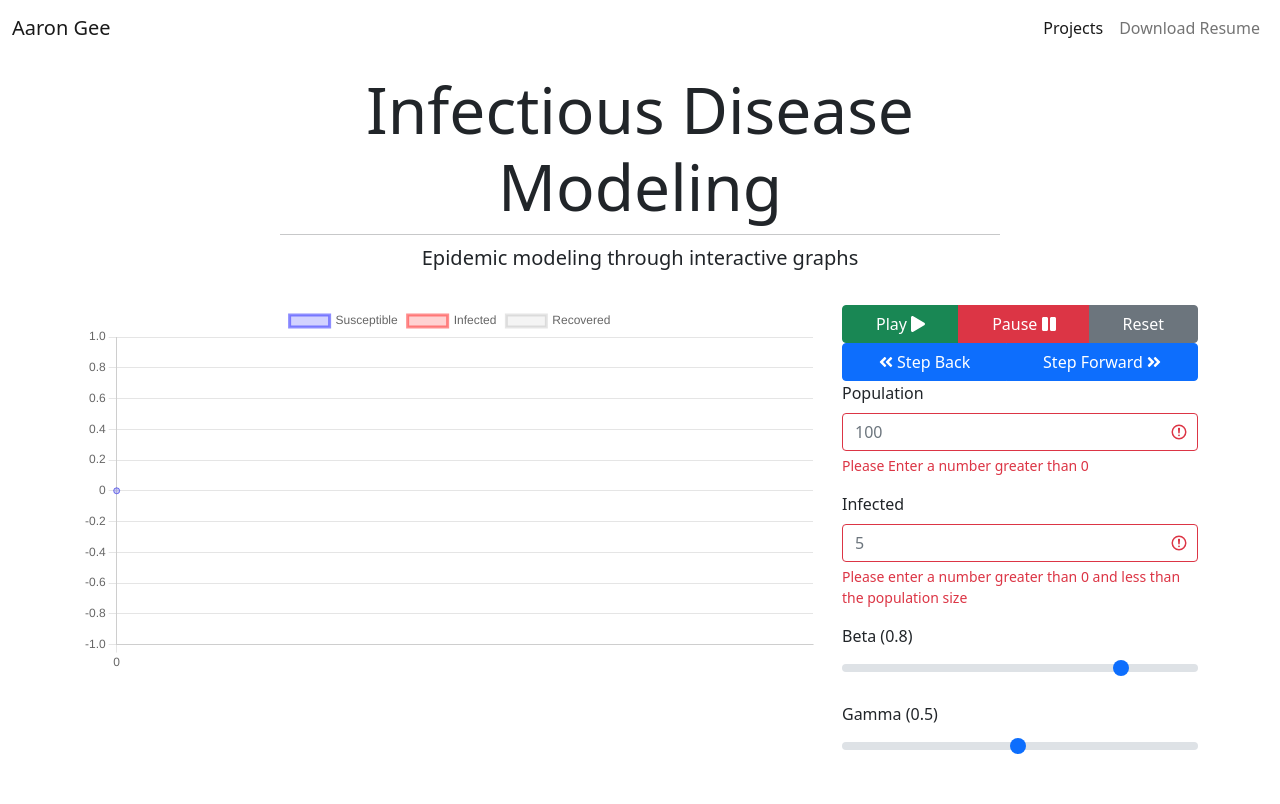
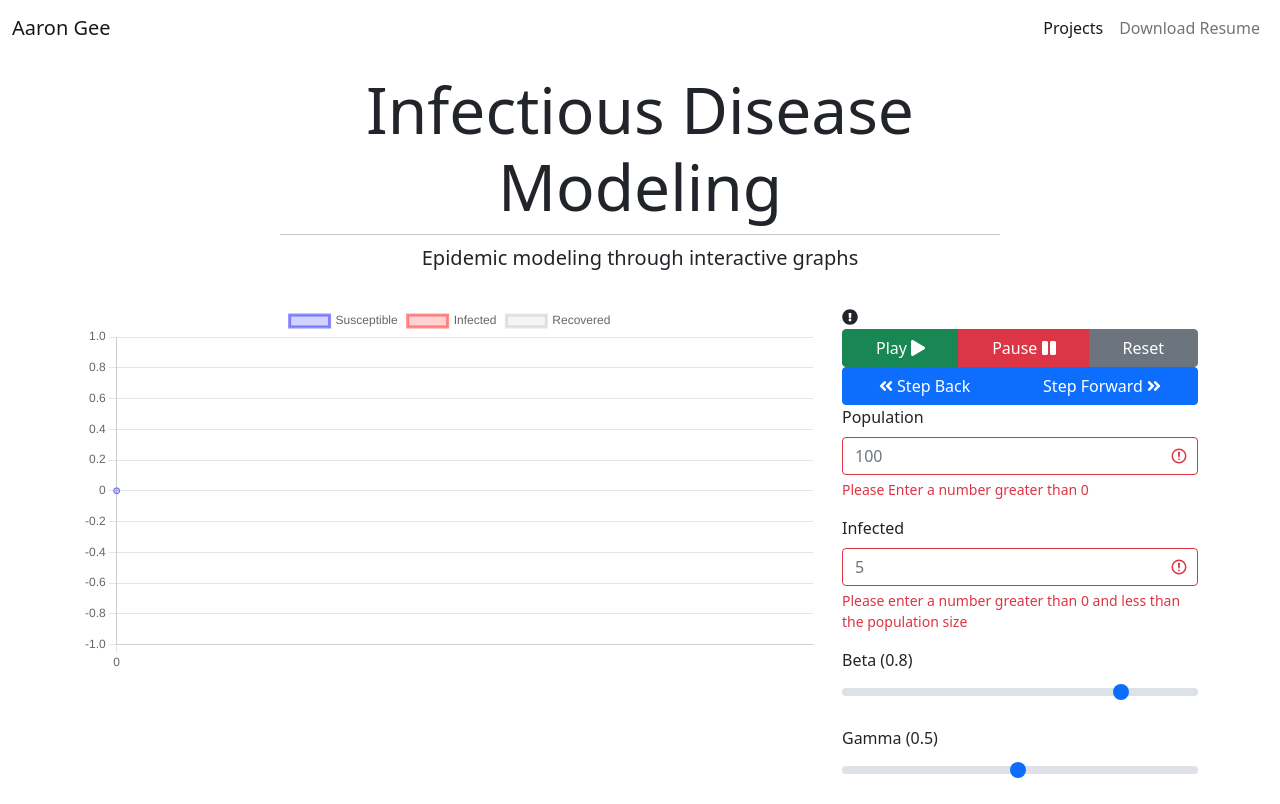
Before and after one commit to AaronGee1/PortfolioSite, a React (Create React App) app: page /education in a window 1280 px wide. Built offline with nearby package versions, Linux system fonts and the light colour scheme.

Commit message:
Added tool tip to help guide users

```diff
--- a/src/components/SIR.js
+++ b/src/components/SIR.js
@@ -6,7 +6,6 @@ import {
   PointElement,
   LineElement,
   Title,
-  Tooltip,
   Legend,
 } from "chart.js";
 import {
@@ -29,6 +28,7 @@ import {
   faAngleDoubleLeft,
   faAngleDoubleRight,
 } from "@fortawesome/free-solid-svg-icons";
+import TooltipIcon from "./TooltipIcon";
 class SIR extends React.Component {
   constructor() {
     super();
@@ -101,7 +101,6 @@ class SIR extends React.Component {
       PointElement,
       LineElement,
       Title,
-      Tooltip,
       Legend
     );
 
@@ -263,6 +262,7 @@ class SIR extends React.Component {
               <Line datasetIdKey="id" data={data} options={options} />
             </Col>
             <Col>
+              <TooltipIcon />
               <Row>
                 <ButtonGroup>
                   <Button
--- /dev/null
+++ b/src/components/TooltipIcon.js
@@ -0,0 +1,25 @@
+import React from "react";
+import { Tooltip } from "reactstrap";
+import { FontAwesomeIcon } from "@fortawesome/react-fontawesome";
+import { faExclamationCircle } from "@fortawesome/free-solid-svg-icons";
+
+const TooltipIcon = () => {
+  const [tooltipOpen, setTooltipOpen] = React.useState(false);
+
+  return (
+    <div>
+      <FontAwesomeIcon icon={faExclamationCircle} id="tooltipicon" />
+      <Tooltip
+        isOpen={tooltipOpen}
+        target="tooltipicon"
+        toggle={() => {
+          setTooltipOpen(!tooltipOpen);
+        }}
+      >
+        Adjust the beta and gamma sliders to adjust the SIR model.
+      </Tooltip>
+    </div>
+  );
+};
+
+export default TooltipIcon;
```
